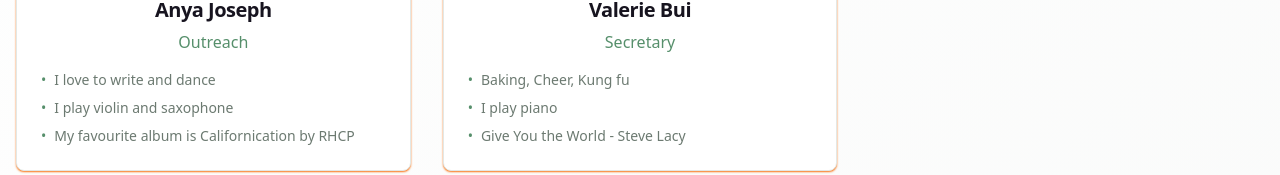
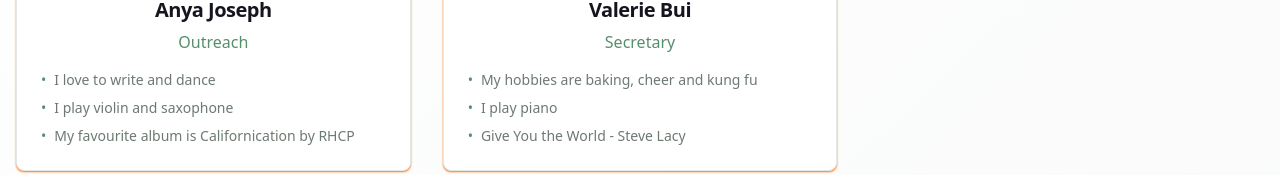
Before and after one commit to BEATS2BRIDGES/beats2bridges, a React (Vite) app: page /officers in a window 1280 px wide. Shown: the part 741-916 px from the top of the page. Built offline with nearby package versions, Linux system fonts and the light colour scheme.

Commit message:
Update officer hobbies
Updated Valerie Bui's hobbies to "Baking, Cheer, Kung fu".

```diff
--- a/src/pages/Officers.tsx
+++ b/src/pages/Officers.tsx
@@ -22,7 +22,7 @@ const Officers = () => {
       name: "Valerie Bui",
       title: "Secretary",
       image: "/lovable-uploads/67361dbc-c097-406d-b936-fb4c75bd8d60.png",
-      hobbies: "Baking, Cheer, Kung fu",
+      hobbies: "My hobbies are baking, cheer and kung fu",
       instruments: "I play piano",
       favoriteAlbum: "Give You the World - Steve Lacy"
     }
```
